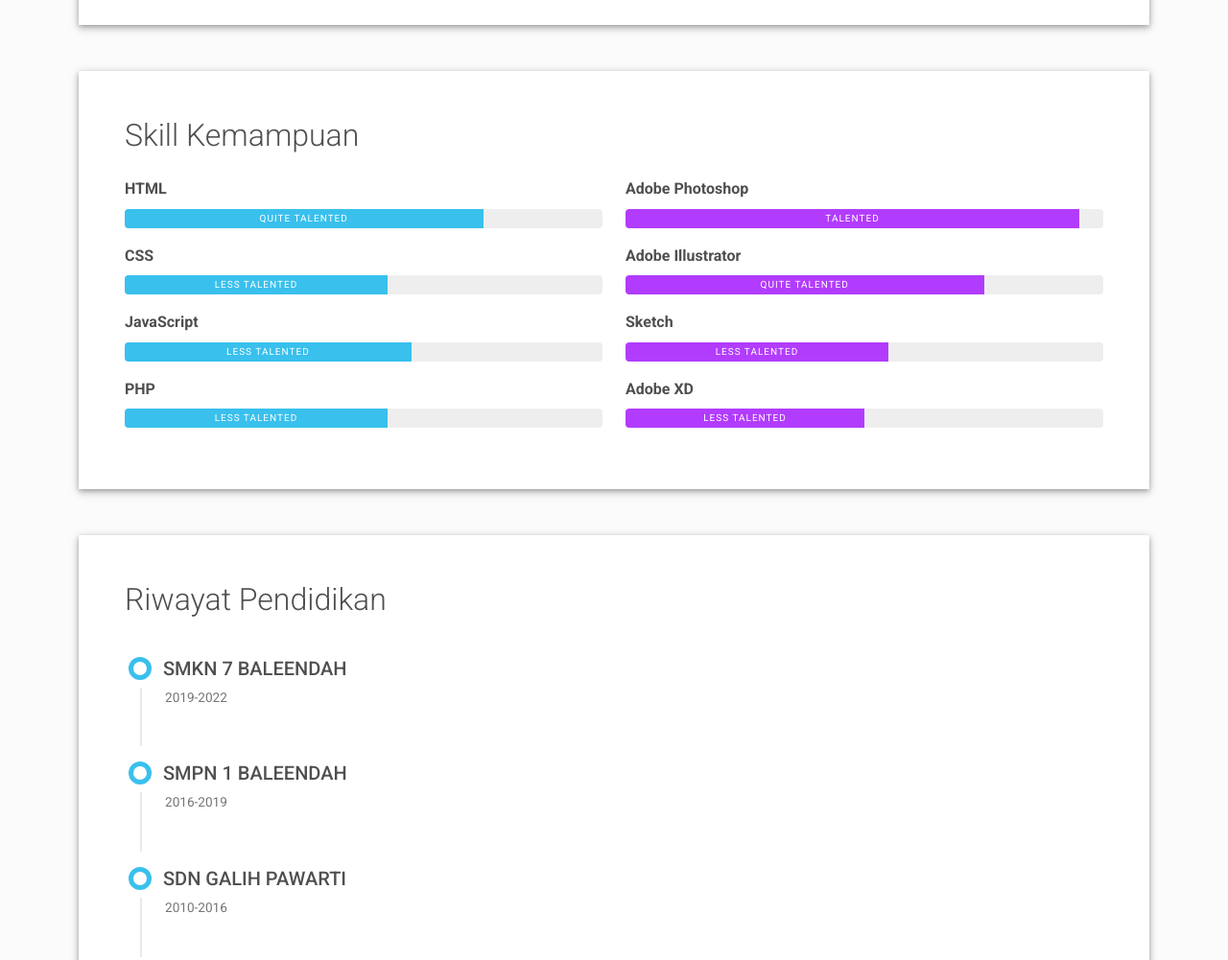
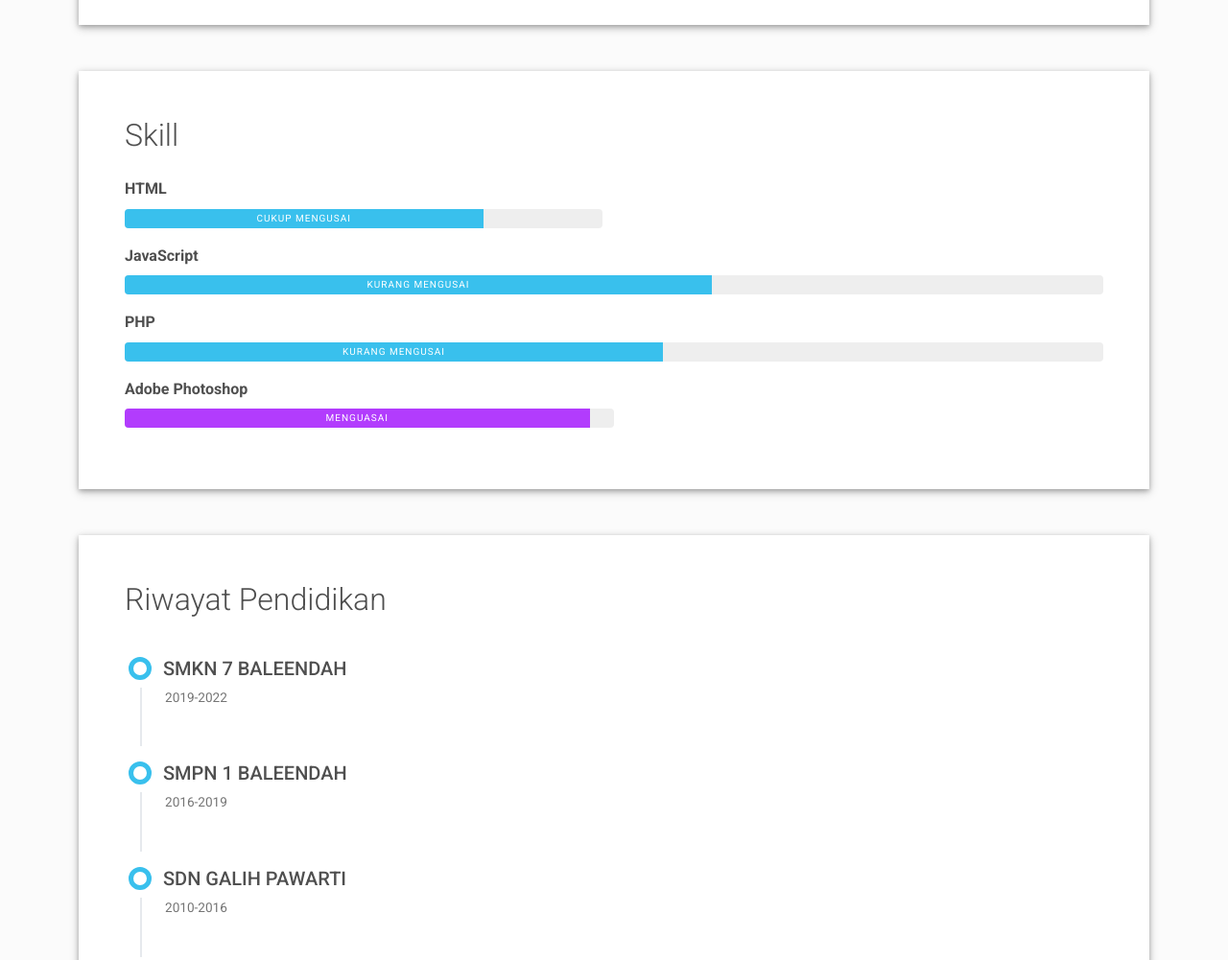
Before and after one commit to Rafly0304/Rafly0304.github.io, a plain HTML site: page index.html in a window 1280 px wide. Shown: the part 1020-2021 px from the top of the page at 96% size. Drawn offline with Linux system fonts and the light colour scheme.

Commit message:
mengupload file

```diff
--- a/index.html
+++ b/index.html
@@ -4,7 +4,7 @@
     <meta charset="UTF-8">
     <meta http-equiv="X-UA-Compatible" content="IE=edge">
     <meta name="viewport" content="width=device-width, initial-scale=1">
-    <title>Material Resume</title>
+    <title> MUHAMMAD RAFLY</title>
     <link rel="preconnect" href="https://fonts.gstatic.com" crossorigin="crossorigin"/>
     <link rel="preload" as="style" href="https://fonts.googleapis.com/css2?family=Poppins:wght@600&amp;family=Roboto:wght@300;400;500;700&amp;display=swap"/>
     <link rel="stylesheet" href="https://fonts.googleapis.com/css2?family=Poppins:wght@600&amp;family=Roboto:wght@300;400;500;700&amp;display=swap" media="print" onload="this.media='all'"/>
@@ -34,7 +34,7 @@
               <ul class="nav justify-content-center">
                 <li class="nav-item"><a class="nav-link" href="#about" title="About"><span class="menu-title">TENTANG SAYA</span></a>
                 </li>
-                <li class="nav-item"><a class="nav-link" href="#skills" title="Skills"><span class="menu-title">SKILL KEMAMPUAN</span></a>
+                <li class="nav-item"><a class="nav-link" href="#skills" title="Skills"><span class="menu-title">SKILL</span></a>
                 </li>
                 <li class="nav-item"><a class="nav-link" href="#experience" title="Experience"><span class="menu-title">RIWAYAT PENDIDIKAN</span></a>
                 </li>
@@ -129,50 +129,31 @@
   </div>
   <div class="shadow-1-strong bg-white my-5 p-5" id="skills">
     <div class="skills-section">
-      <h2 class="h2 fw-light mb-4">Skill Kemampuan</h2>
+      <h2 class="h2 fw-light mb-4">Skill</h2>
       <div class="row">
         <div class="col-md-6">
           <div class="mb-3"><span class="fw-bolder">HTML</span>
             <div class="progress my-2 rounded" style="height: 20px">
-              <div class="progress-bar bg-info" role="progressbar" data-aos="zoom-in-right" data-aos-delay="200" data-aos-anchor=".skills-section" style="width: 75%;" aria-valuenow="75" aria-valuemin="0" aria-valuemax="100">Quite Talented</div>
+              <div class="progress-bar bg-info" role="progressbar" data-aos="zoom-in-right" data-aos-delay="200" data-aos-anchor=".skills-section" style="width: 75%;" aria-valuenow="75" aria-valuemin="0" aria-valuemax="100">cukup mengusai</div>
             </div>
           </div>
-          <div class="mb-3"><span class="fw-bolder">CSS</span>
-            <div class="progress my-2 rounded" style="height: 20px">
-              <div class="progress-bar bg-info" role="progressbar" data-aos="zoom-in-right" data-aos-delay="200" data-aos-anchor=".skills-section" style="width: 55%" aria-valuenow="55" aria-valuemin="0" aria-valuemax="100">Less Talented</div>
             </div>
           </div>
           <div class="mb-3"><span class="fw-bolder">JavaScript</span>
             <div class="progress my-2 rounded" style="height: 20px">
-              <div class="progress-bar bg-info" role="progressbar" data-aos="zoom-in-right" data-aos-delay="300" data-aos-anchor=".skills-section" style="width: 60%" aria-valuenow="60" aria-valuemin="0" aria-valuemax="100">Less Talented</div>
+              <div class="progress-bar bg-info" role="progressbar" data-aos="zoom-in-right" data-aos-delay="300" data-aos-anchor=".skills-section" style="width: 60%" aria-valuenow="60" aria-valuemin="0" aria-valuemax="100">kurang mengusai</div>
             </div>
           </div>
           <div class="mb-3"><span class="fw-bolder">PHP</span>
             <div class="progress my-2 rounded" style="height: 20px">
-              <div class="progress-bar bg-info" role="progressbar" data-aos="zoom-in-right" data-aos-delay="300" data-aos-anchor=".skills-section" style="width: 55%" aria-valuenow="55" aria-valuemin="0" aria-valuemax="100">Less Talented</div>
+              <div class="progress-bar bg-info" role="progressbar" data-aos="zoom-in-right" data-aos-delay="300" data-aos-anchor=".skills-section" style="width: 55%" aria-valuenow="55" aria-valuemin="0" aria-valuemax="100">kurang mengusai</div>
             </div>
           </div>
         </div>
         <div class="col-md-6">
           <div class="mb-3"><span class="fw-bolder">Adobe Photoshop</span>
             <div class="progress my-2 rounded" style="height: 20px">
-              <div class="progress-bar bg-secondary" role="progressbar" data-aos="zoom-in-right" data-aos-delay="400" data-aos-anchor=".skills-section" style="width: 95%" aria-valuenow="95" aria-valuemin="0" aria-valuemax="100">Talented</div>
-            </div>
-          </div>
-          <div class="mb-3"><span class="fw-bolder">Adobe Illustrator</span>
-            <div class="progress my-2 rounded" style="height: 20px">
-              <div class="progress-bar bg-secondary" role="progressbar" data-aos="zoom-in-right" data-aos-delay="400" data-aos-anchor=".skills-section" style="width: 75%" aria-valuenow="75" aria-valuemin="0" aria-valuemax="100">Quite Talented</div>
-            </div>
-          </div>
-          <div class="mb-3"><span class="fw-bolder">Sketch</span>
-            <div class="progress my-2 rounded" style="height: 20px">
-              <div class="progress-bar bg-secondary" role="progressbar" data-aos="zoom-in-right" data-aos-delay="500" data-aos-anchor=".skills-section" style="width: 55%" aria-valuenow="55" aria-valuemin="0" aria-valuemax="100">Less Talented</div>
-            </div>
-          </div>
-          <div class="mb-3"><span class="fw-bolder">Adobe XD</span>
-            <div class="progress my-2 rounded" style="height: 20px">
-              <div class="progress-bar bg-secondary" role="progressbar" data-aos="zoom-in-right" data-aos-delay="600" data-aos-anchor=".skills-section" style="width: 50%" aria-valuenow="50" aria-valuemin="0" aria-valuemax="100">Less Talented</div>
-            </div>
+              <div class="progress-bar bg-secondary" role="progressbar" data-aos="zoom-in-right" data-aos-delay="400" data-aos-anchor=".skills-section" style="width: 95%" aria-valuenow="95" aria-valuemin="0" aria-valuemax="100">menguasai</div>
           </div>
         </div>
       </div>
@@ -215,7 +196,7 @@
       <div class="timeline">
         <div class="timeline-card timeline-card-success" data-aos="fade-in" data-aos-delay="0">
           <div class="timeline-head px-4 pt-3">
-            <div class="h5">TK JUARA 1 MENGGAMBAR SEKECAMATA</div>
+            <div class="h5">TK JUARA 1 MENGGAMBAR SEKECAMATAN</div>
           </div>
           </div>
         </div>
@@ -284,7 +265,6 @@
           </div>
         </div>
         <div class="text-small">
-          <div>Design - <a href="https://templateflip.com/" target="_blank">Template</a></div>
         </div>
       </div>
     </footer>
```
